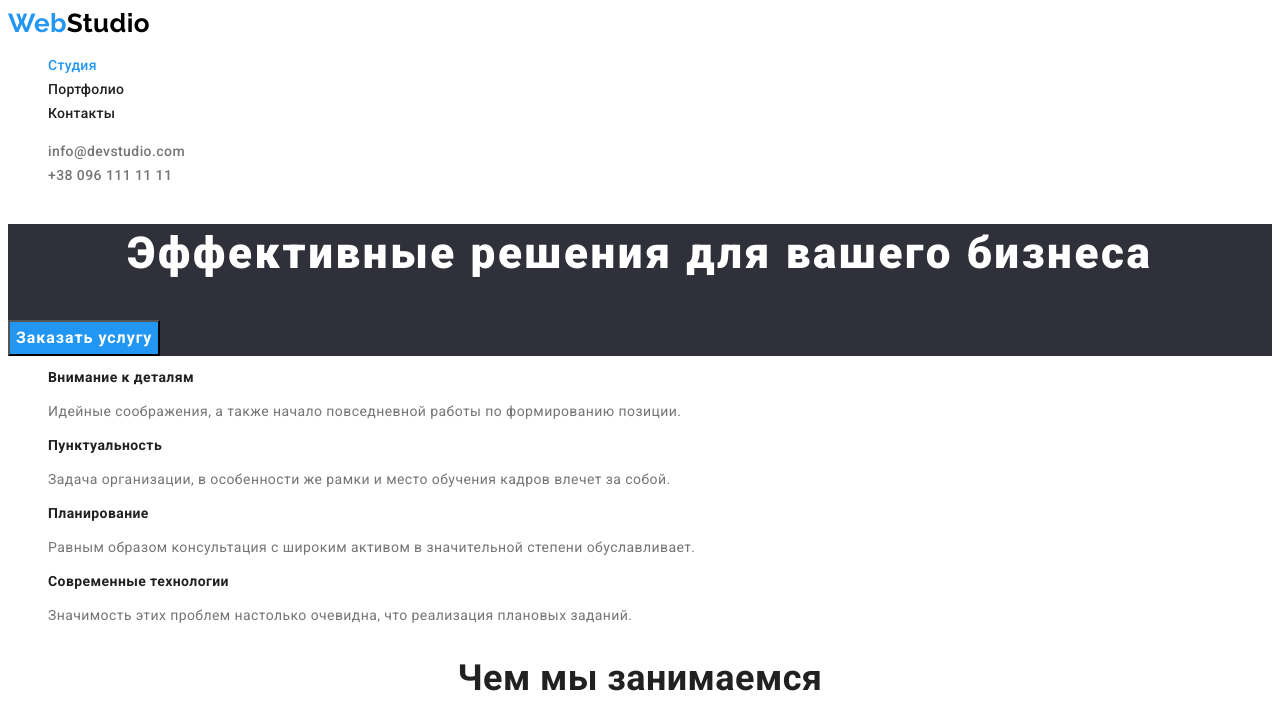
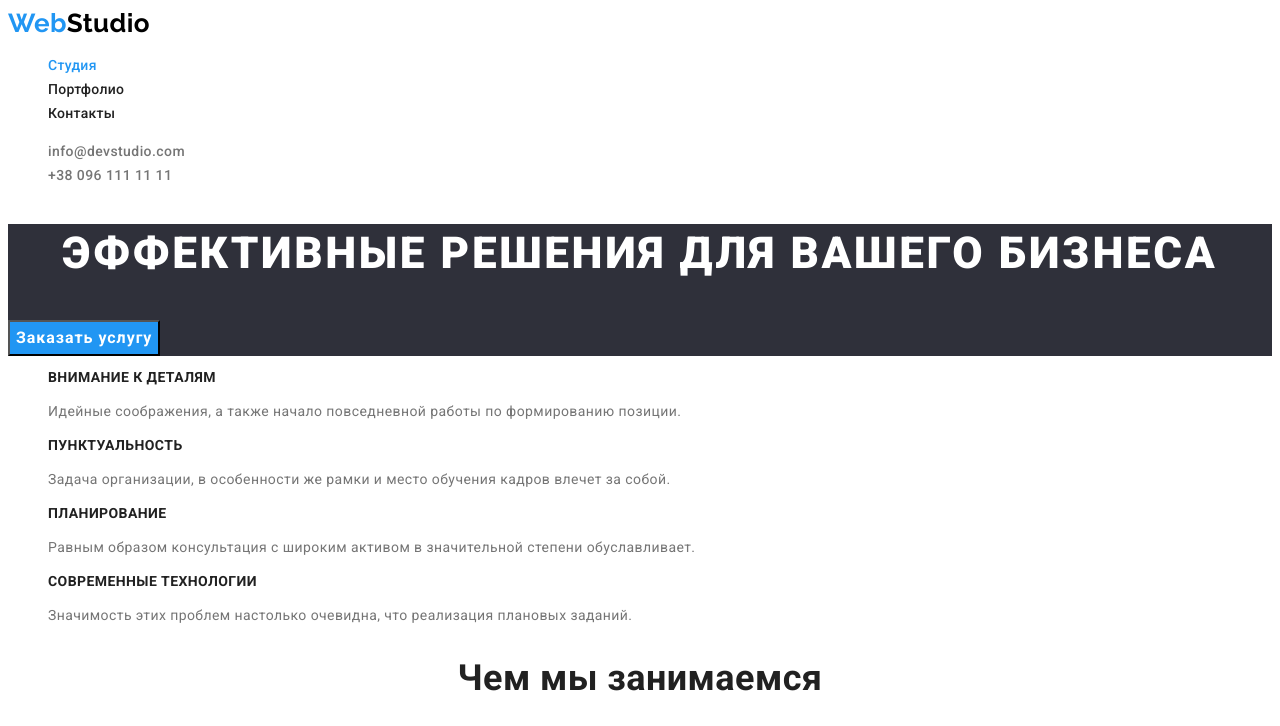
Before and after one commit to yana-mironyak/goit-markup-hw-08, a plain HTML site: page index.html in a window 1280 px wide. Shown: the top 726 px of the page. Drawn offline with Linux system fonts and the light colour scheme.

Commit message:
Добавляет заглавные буквы в заголовке

```diff
--- a/css/styles.css
+++ b/css/styles.css
@@ -83,6 +83,7 @@ body {
   line-height: 1.36;
   text-align: center;
   letter-spacing: 0.06em;
+  text-transform: uppercase;
 }
 
 .hero-btn {
@@ -108,6 +109,7 @@ body {
   font-weight: 700;
   font-size: 14px;
   line-height: 1.14;
+  text-transform: uppercase;
 }
 
 /* ЧЕМ МЫ ЗАНИМАЕМСЯ */
```
Also changed, not shown: portfolio.html (+2 -1 lines).
